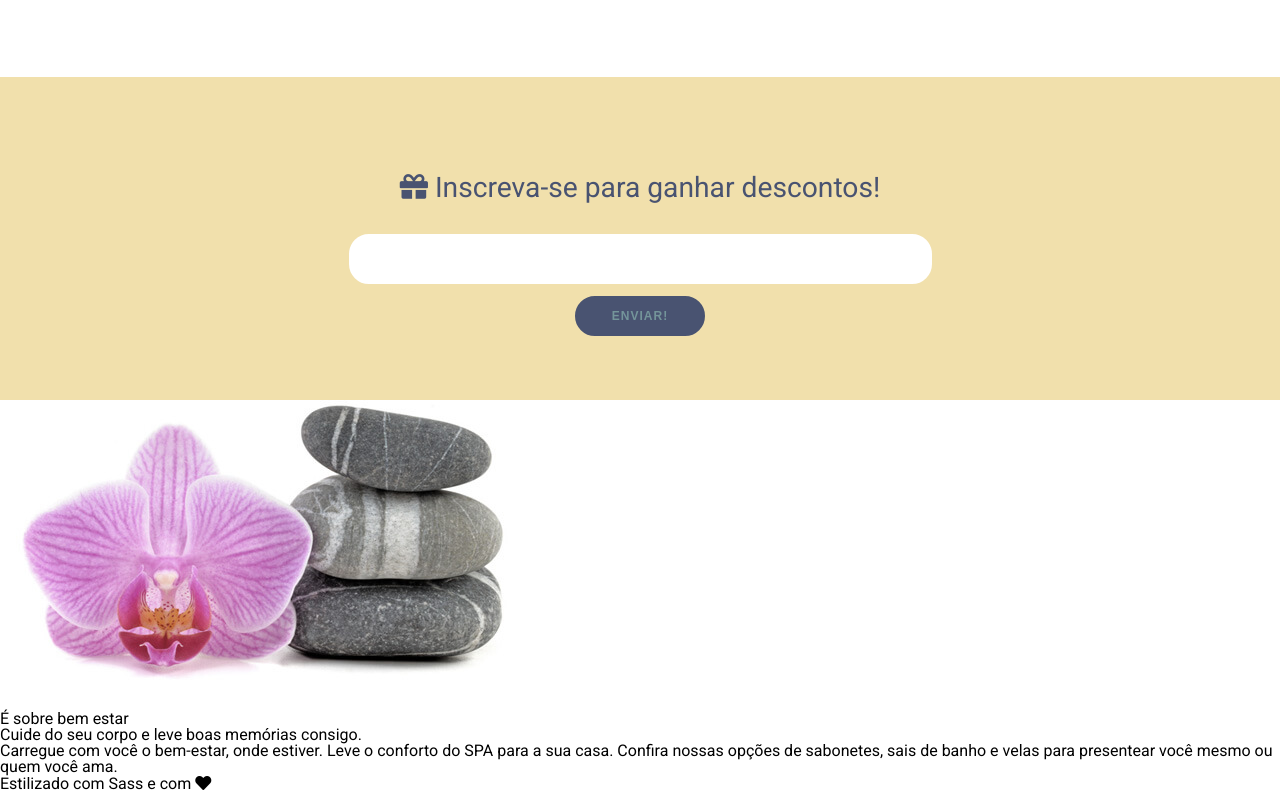
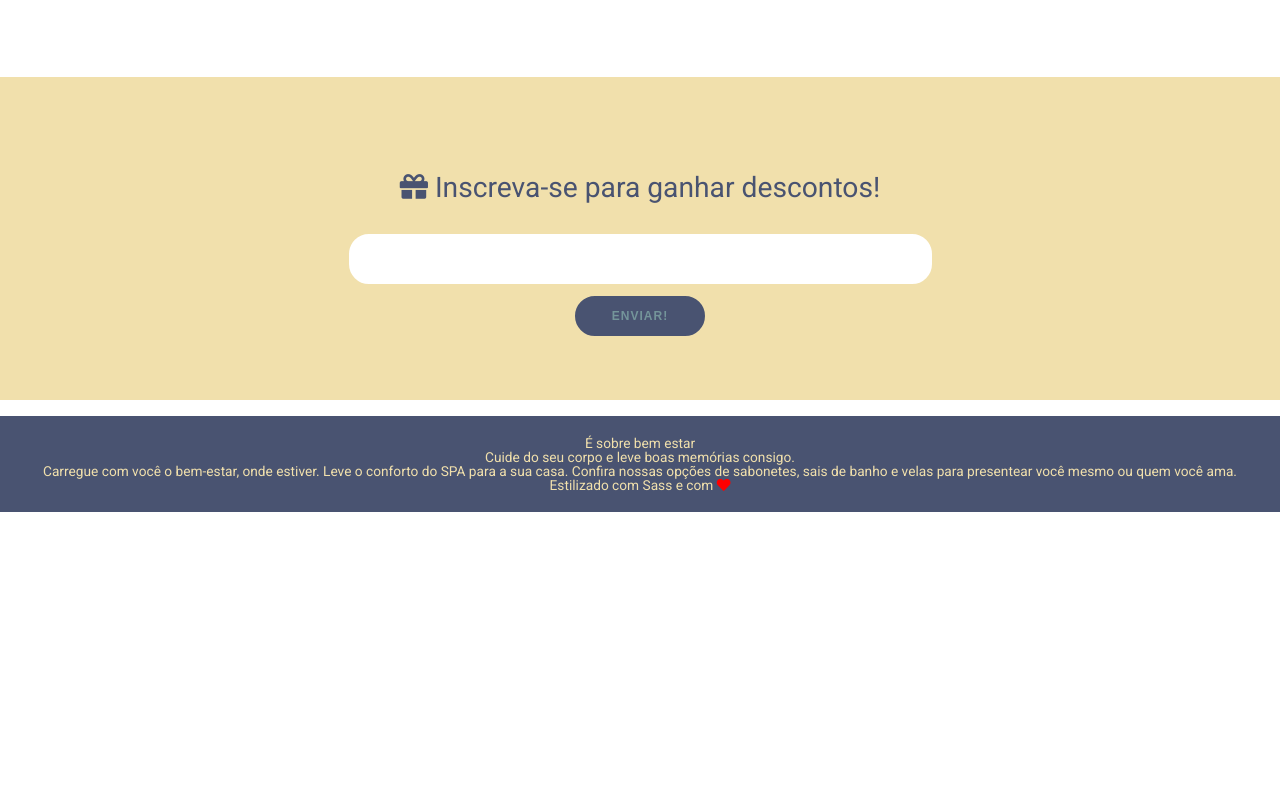
Before and after one commit to Paulo-DevTallos/Alura-Spa-SASS, a plain HTML site: page index.html in a window 1280 px wide. Shown: the part 1027-1820 px from the top of the page. After the commit the page ends 1539 px from the top, so only its background shows below. Drawn offline with nearby package versions, Linux system fonts and the light colour scheme.

Commit message:
estilizando footer

```diff
--- a/index.html
+++ b/index.html
@@ -105,10 +105,9 @@
 					</form>
 				</div>
 			</section>
-			<section>
-				<div>
-					<img src="imagens/pedra-e-flor.jpeg" alt="" />
-				</div>
+		</main>
+		<footer>
+			<section class="">
 				<div>
 					<h3>É sobre bem estar</h3>
 					<h4>Cuide do seu corpo e leve boas memórias consigo.</h4>
@@ -117,9 +116,9 @@
 						para a sua casa. Confira nossas opções de sabonetes, sais de banho e
 						velas para presentear você mesmo ou quem você ama.
 					</p>
+					<span>Estilizado com Sass e com <i class="fas fa-heart"></i></span>
 				</div>
 			</section>
-		</main>
-		<footer>Estilizado com Sass e com <i class="fas fa-heart"></i></footer>
+		</footer>
 	</body>
 </html>
--- /dev/null
+++ b/styles/components/_footer.sass
@@ -0,0 +1,15 @@
+@mixin bg-colors($colors...)
+	background: linear-gradient(to left, $colors...)
+
+footer
+	text-align: center
+	border-top: 2px solid $primary-color
+	font-size: $font-size-text / 3.5
+	margin-top: 1rem
+	padding: 1.2rem
+	background: $primary-color
+	color: $third-color
+	//@include bg-colors($primary-color, $secondary-color, $third-color)
+
+	i
+		color: red
--- a/styles/style.scss
+++ b/styles/style.scss
@@ -4,3 +4,4 @@
 @import './components/banner';
 @import './components/servicos';
 @import './components/cupom';
+@import './components/_footer.sass';
```
Also changed, not shown: styles/style.css, 1 other file.
